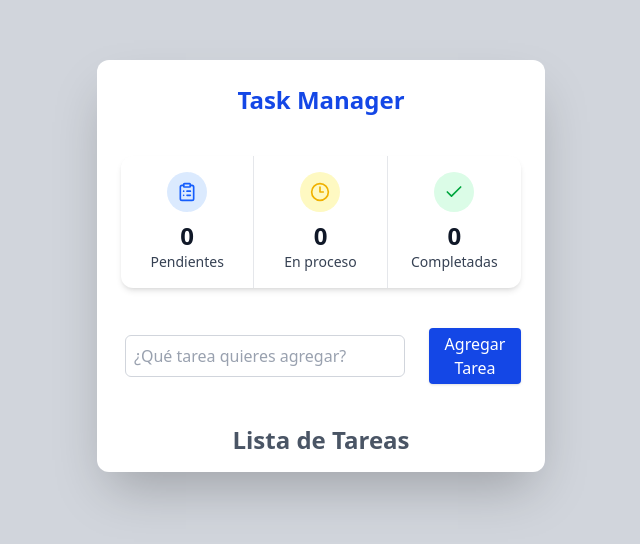
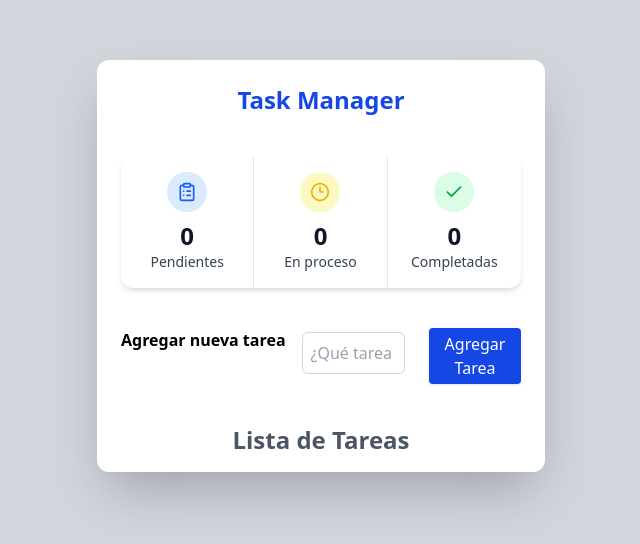
Before and after one commit to Lucas0894/todo_list, a React (Vite) app: page / in a window 1280 px wide. Shown: the part 134-678 px from the top of the page, without its empty margins (319-959 px from the left). Built offline with nearby package versions, Linux system fonts and the light colour scheme.

Commit message:
fix: se subieron cambios de estilos

```diff
--- a/src/components/TodoForm.tsx
+++ b/src/components/TodoForm.tsx
@@ -18,7 +18,10 @@ export const TodoForm = ({ onAddTask }: TodoFormProps) => {
   return (
     <>
       <div>
-        <form className="flex flex-col gap-3 justify-center items-center p-6 lg:flex-row" onSubmit={handleSubmit}>
+        <form className="flex flex-col gap-3 justify-center p-6 lg:flex-row" onSubmit={handleSubmit}>
+          <div>
+            <h3 className="font-bold text-left">Agregar nueva tarea</h3>
+          </div>
           <div className=" w-full lg:flex-1 p-1">
             <input className="w-full h-6 px-2 py-5 border border-gray-300 rounded-md focus:outline-none focus:ring-2 focus:ring-blue-500 focus:border-blue-500 transition duration-200 placeholder-gray-400" value={text} onChange={(e) => { setText(e.target.value) }} type="text" placeholder="¿Qué tarea quieres agregar?" required />
           </div>
```
